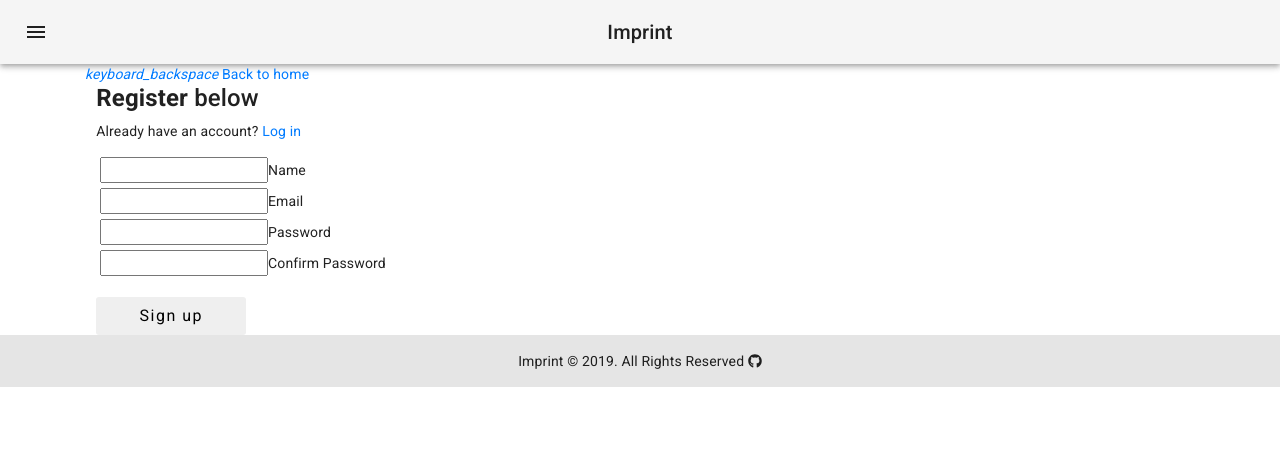
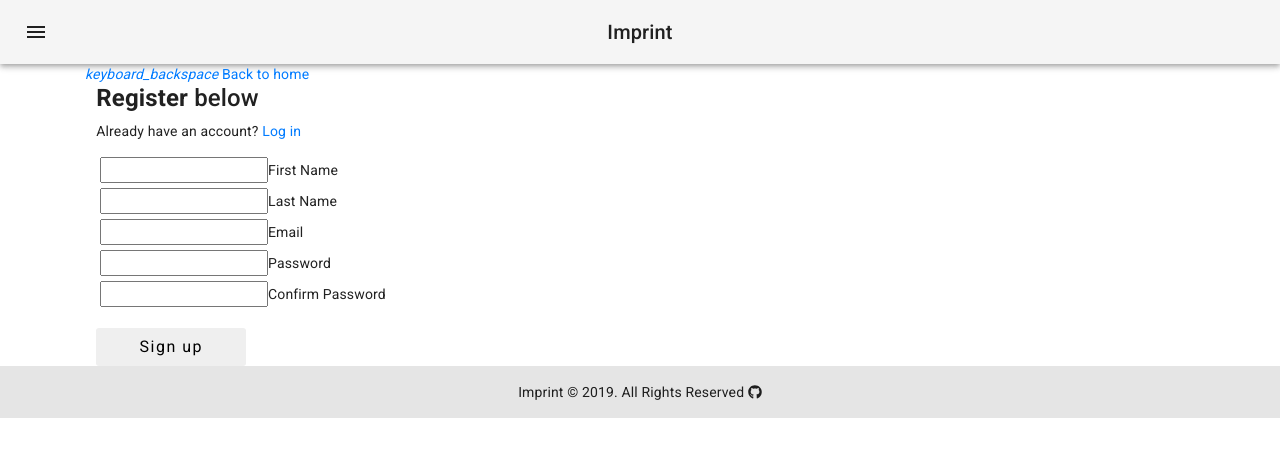
Before and after one commit to hchen651/app-project-3, a React (Create React App) app in the folder client/: page /register in a window 1280 px wide. Shown: the top 456 px of the page. Built offline with nearby package versions, Linux system fonts and the light colour scheme.

Commit message:
register.js

```diff
--- a/client/src/components/auth/Register.js
+++ b/client/src/components/auth/Register.js
@@ -1,15 +1,16 @@
-//
 import React, { Component } from "react";
 import { Link, withRouter } from "react-router-dom";
 import PropTypes from "prop-types";
 import { connect } from "react-redux";
 import { registerUser } from "../../actions/authActions";
 import classnames from "classnames";
+
 class Register extends Component {
   constructor() {
     super();
     this.state = {
-      name: "",
+      firstName: "",
+      lastName: "",
       email: "",
       password: "",
       password2: "",
@@ -29,7 +30,8 @@ onChange = e => {
   onSubmit = e => {
     e.preventDefault();
     const newUser = {
-      name: this.state.name,
+      firstName: this.state.firstName,
+      lastName: this.state.lastName,
       email: this.state.email,
       password: this.state.password,
       password2: this.state.password2
@@ -58,16 +60,30 @@ return (
               <div className="input-field col s12">
                 <input
                   onChange={this.onChange}
-                  value={this.state.name}
-                  error={errors.name}
-                  id="name"
+                  value={this.state.firstName}
+                  error={errors.firstName}
+                  id="firstName"
                   type="text"
                   className={classnames("", {
-                    invalid: errors.name
+                    invalid: errors.firstName
                   })}
                 />
-                <label htmlFor="name">Name</label>
-                <span className="red-text">{errors.name}</span>
+                <label htmlFor="firstName">First Name</label>
+                <span className="red-text">{errors.firstName}</span>
+              </div>
+              <div className="input-field col s12">
+                <input
+                  onChange={this.onChange}
+                  value={this.state.lastName}
+                  error={errors.lastName}
+                  id="lastName"
+                  type="text"
+                  className={classnames("", {
+                    invalid: errors.lastName
+                  })}
+                />
+                <label htmlFor="firstName">Last Name</label>
+                <span className="red-text">{errors.lastName}</span>
               </div>
               <div className="input-field col s12">
                 <input
@@ -132,15 +148,18 @@ return (
     );
   }
 }
+
 Register.propTypes = {
   registerUser: PropTypes.func.isRequired,
   auth: PropTypes.object.isRequired,
   errors: PropTypes.object.isRequired
 };
+
 const mapStateToProps = state => ({
   auth: state.auth,
   errors: state.errors
 });
+
 export default connect(
   mapStateToProps,
   { registerUser }
```
Lines whose indentation alone changed are shown as unchanged.
